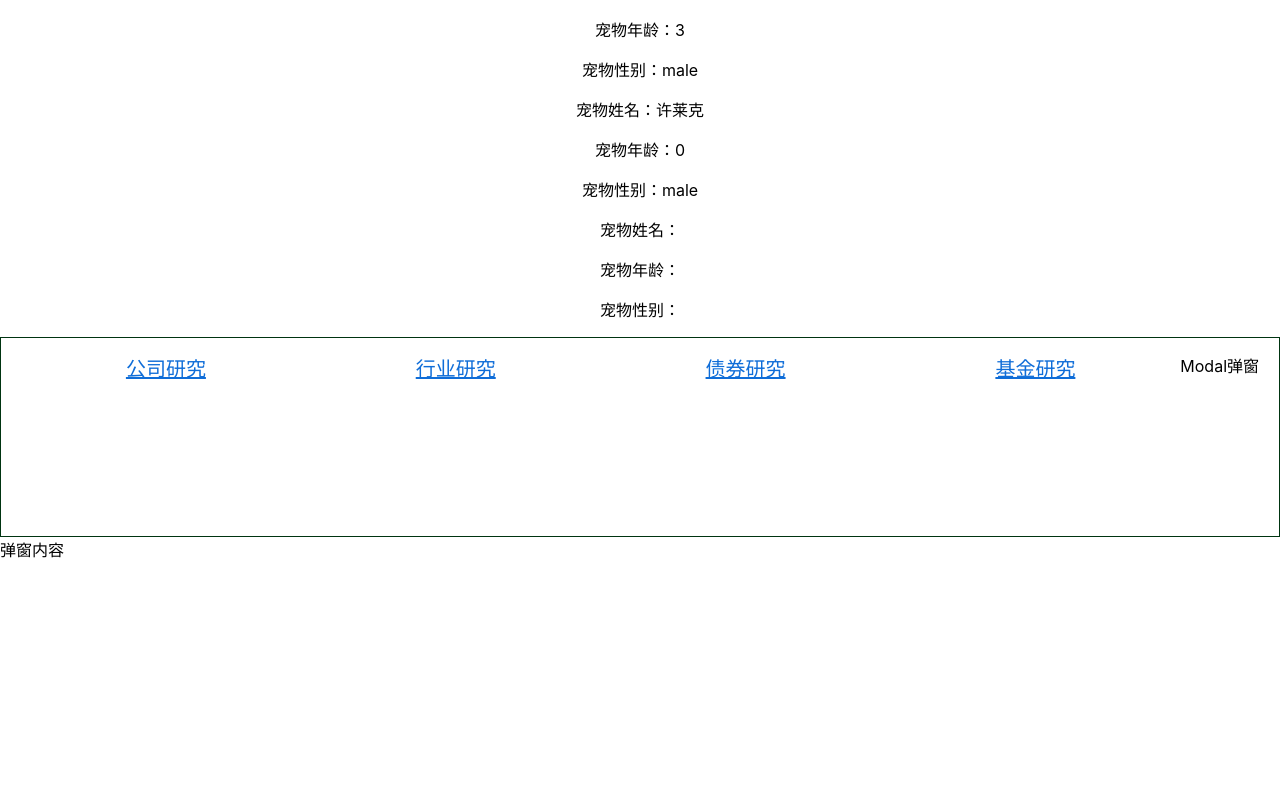
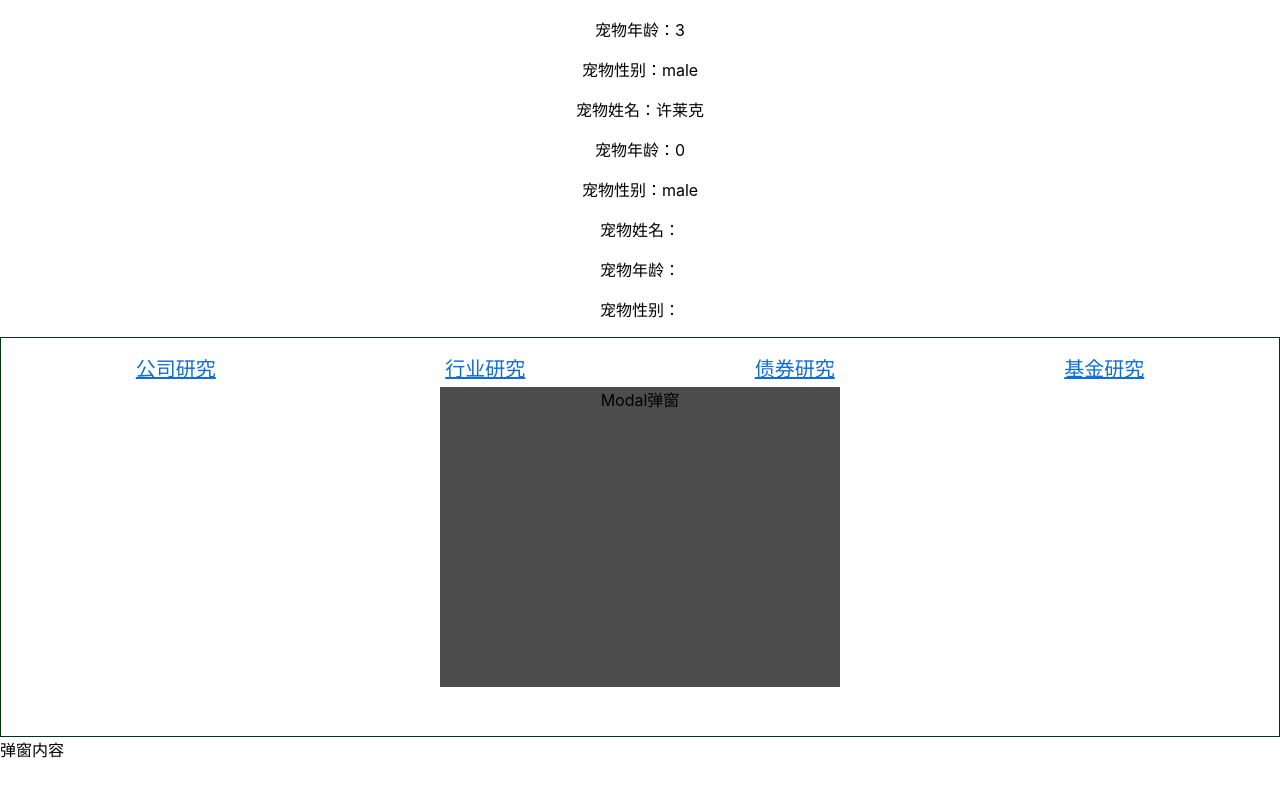
Before and after one commit to athena-xu/ReactStudyDemo, a React app: page / in a window 1280 px wide. Shown: the part 2744-3541 px from the top of the page. Before the commit the page ends 3345 px from the top, so only its background shows below. Built offline with nearby package versions, Linux system fonts and the light colour scheme.

Commit message:
2022/05/23

```diff
--- a/package.json
+++ b/package.json
@@ -43,12 +43,14 @@
     "react-dev-utils": "^12.0.0",
     "react-dom": "^18.0.0",
     "react-refresh": "^0.11.0",
+    "react-transition-group": "^4.4.2",
     "resolve": "^1.20.0",
     "resolve-url-loader": "^4.0.0",
     "sass-loader": "^12.3.0",
     "semver": "^7.3.5",
     "source-map-loader": "^3.0.0",
     "style-loader": "^3.3.1",
+    "styled-components": "^5.3.5",
     "tailwindcss": "^3.0.2",
     "terser-webpack-plugin": "^5.2.5",
     "web-vitals": "^2.1.4",
--- a/src/pages/cssAndStudy/modal.js
+++ b/src/pages/cssAndStudy/modal.js
@@ -1,11 +1,25 @@
 import React, { PureComponent } from 'react';
+import styled from 'styled-components';
 
+const ModalWrapper = styled.div`
+  position: absolute;
+  left: calc(50% - 200px);
+  top: calc(50% - 150px);
+  width: 400px;
+  height: 300px;
+  background-color: rgba(0,0,0,0.7);
+`
+
+// all in js 理念；styled-components 库
 export default class Modal extends PureComponent {
+  constructor(props) {
+    super(props)
+  }
   render() {
     return (
-      <div>
+      <ModalWrapper>
         Modal弹窗
-      </div>
+      </ModalWrapper>
     );
   }
 }
--- a/src/pages/cssAndStudy/style/home.css
+++ b/src/pages/cssAndStudy/style/home.css
@@ -1,7 +1,8 @@
 .cssHome {
+  position: relative;
   box-sizing: border-box;
   width: calc(100%);
-  height: 200px;
+  height: 400px;
   padding: 15px 20px;
   border: 1px solid #003411;
   display: flex;
```
Also changed, not shown: 1 other file (tests, documents, lock files or other folders).
